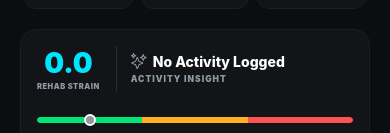
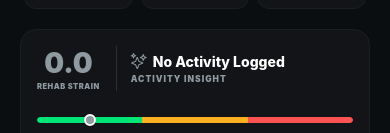
Before and after one commit to radityawsgtg/Pulihgo, a React Native app in the folder pulihgo-app/: screen / in a window 390 px wide. Shown: the part 307-440 px from the top of the page. Built offline with nearby package versions, Linux system fonts and the light colour scheme.

Commit message:
feat(progress): dynamically color-code Rehab Strain score text and popout info modal components based on active zone thresholds

```diff
--- a/pulihgo-app/src/screens/ProgressScreen.tsx
+++ b/pulihgo-app/src/screens/ProgressScreen.tsx
@@ -342,6 +342,17 @@ export default function ProgressScreen({ theme, toggleTheme }: ProgressScreenPro
     }
   }
 
+  let strainColor = '#8e9aa0'; // default gray if no sessions
+  if (hasSelectedPractice) {
+    if (rehabStrain < 15.0) {
+      strainColor = '#00e676'; // SAFE (green)
+    } else if (rehabStrain < 18.0) {
+      strainColor = '#ffb020'; // LOAD (orange)
+    } else {
+      strainColor = '#ff5252'; // HALT (red)
+    }
+  }
+
   const weekDays = getWeekDays(selectedDate);
 
   const shiftDate = (days: number) => {
@@ -462,7 +473,7 @@ export default function ProgressScreen({ theme, toggleTheme }: ProgressScreenPro
           {/* Top section: Score and Header */}
           <View style={styles.coachTopSection}>
             <View style={styles.strainScoreBox}>
-              <Text style={styles.strainScoreVal}>{rehabStrain.toFixed(1)}</Text>
+              <Text style={[styles.strainScoreVal, { color: strainColor }]}>{rehabStrain.toFixed(1)}</Text>
               <Text style={styles.strainScoreLbl}>REHAB STRAIN</Text>
             </View>
 
@@ -641,7 +652,7 @@ export default function ProgressScreen({ theme, toggleTheme }: ProgressScreenPro
               <Ionicons name="close" size={24} color={colors.title} />
             </Pressable>
 
-            <Ionicons name="information-circle-outline" size={48} color="#00e5ff" style={{ marginTop: 24, marginBottom: 8 }} />
+            <Ionicons name="information-circle-outline" size={48} color={strainColor === '#8e9aa0' ? '#00e5ff' : strainColor} style={{ marginTop: 24, marginBottom: 8 }} />
             <Text style={[styles.explainModalTitle, { color: colors.title }]}>Rehab Strain</Text>
             <Text style={[styles.explainModalSub, { color: colors.body }]}>
               Rehab Strain scores the cumulative physical load, coordination stability, and safety compliance of your forearm rotations on a scale from 0.0 to 21.0.
@@ -681,7 +692,7 @@ export default function ProgressScreen({ theme, toggleTheme }: ProgressScreenPro
 
             <Pressable
               onPress={() => setShowStrainModal(false)}
-              style={[styles.modalGotItBtn, { backgroundColor: '#00e5ff' }]}
+              style={[styles.modalGotItBtn, { backgroundColor: strainColor === '#8e9aa0' ? '#00e5ff' : strainColor }]}
             >
               <Text style={styles.modalGotItText}>Got it</Text>
             </Pressable>
```
